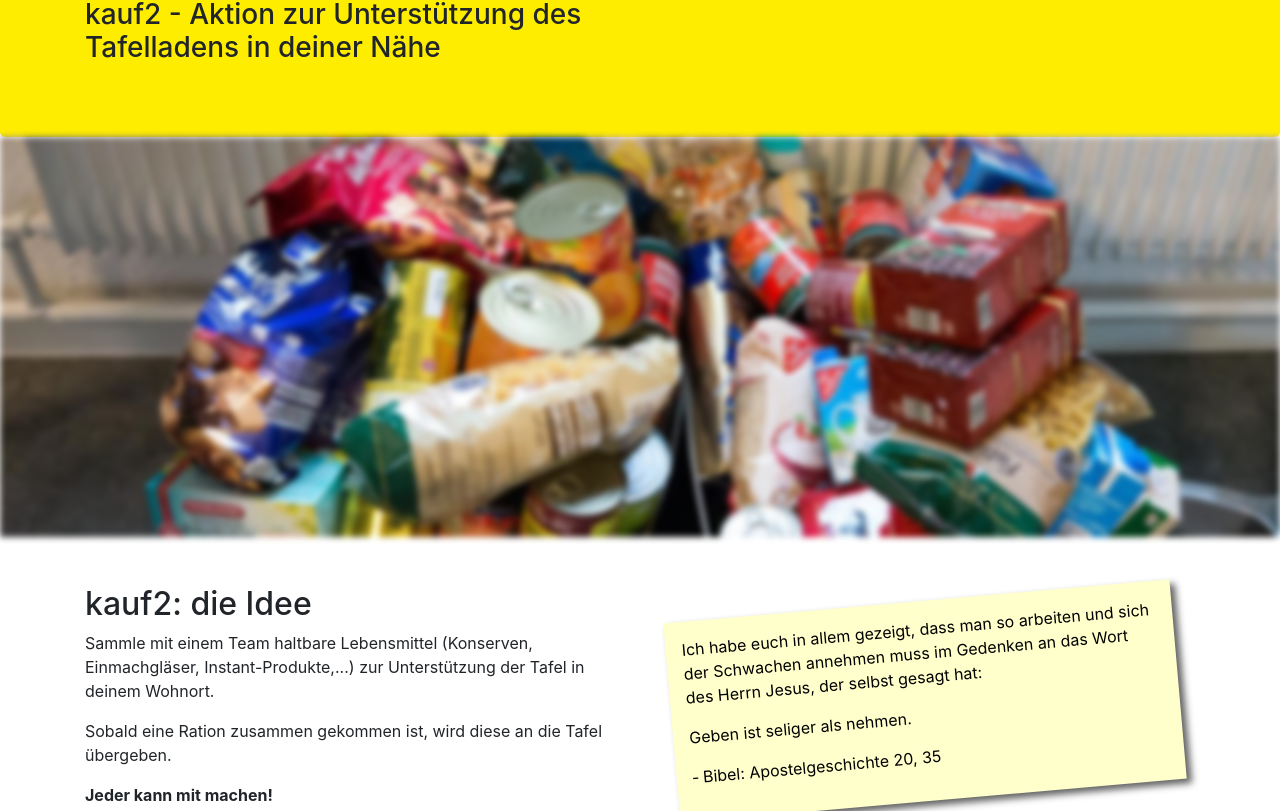
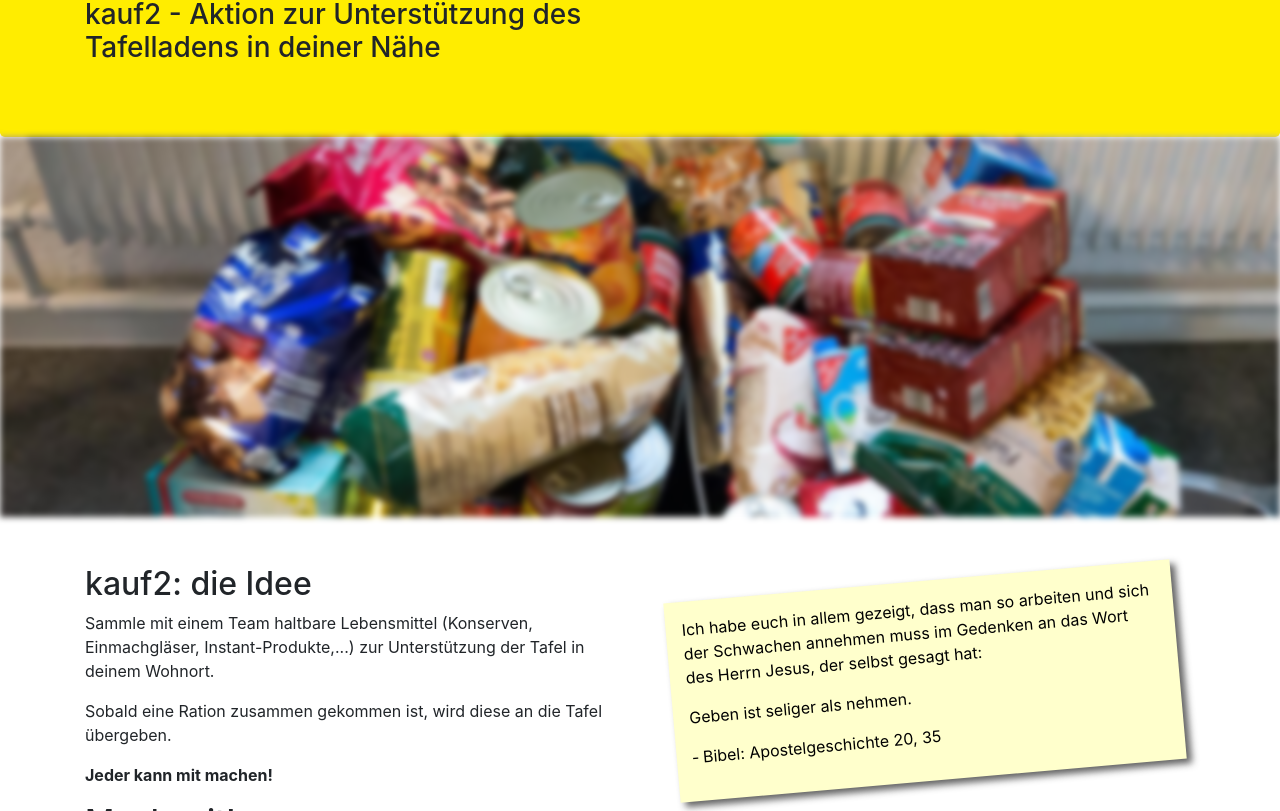
Before and after one commit to stritti/kauf2, a Vue app: page / in a window 1280 px wide. Shown: the part 469-1280 px from the top of the page. Built offline with nearby package versions, Linux system fonts and the light colour scheme; no server answers.

Commit message:
update css

```diff
--- a/src/components/ParallaxImage.vue
+++ b/src/components/ParallaxImage.vue
@@ -25,9 +25,7 @@ export default {
   filter:blur(3px);
 
   /* Set a specific height */
-  min-height: 400px;
-  left:0;
-  width: 100vw;
+  min-height: 380px;
 
   /* Create the parallax scrolling effect */
   background-attachment: fixed;
@@ -41,4 +39,9 @@ export default {
     background-attachment: scroll;
   }
 }
+@media only print {
+  .parallax {
+    display: none;
+  }
+}
 </style>
```
